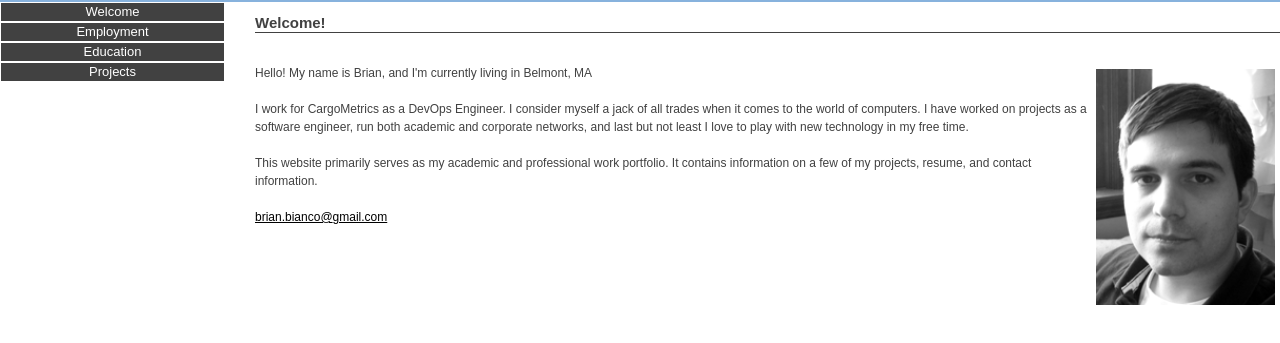
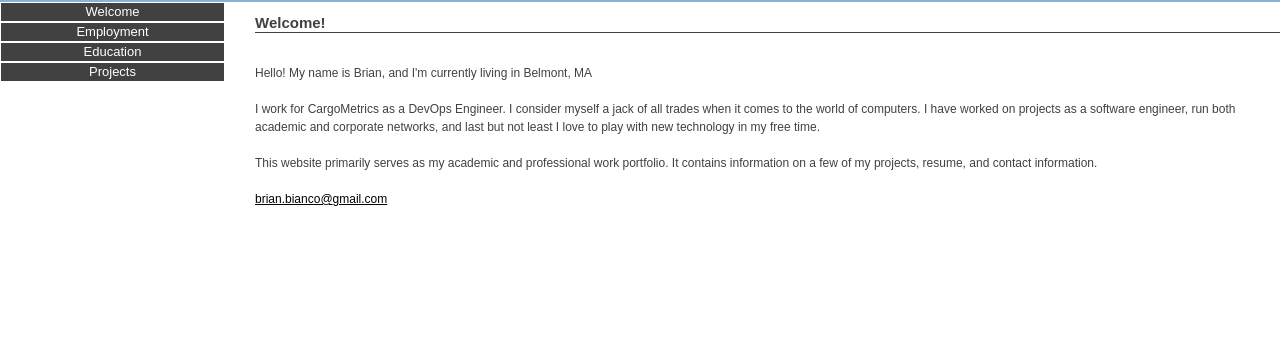
Before and after one commit to brianbianco/brianbianco.github.io, a plain HTML site: page index.html in a window 1280 px wide. Shown: the part 45-388 px from the top of the page. Drawn offline with nearby package versions, Linux system fonts and the light colour scheme.

Commit message:
Removes the picture of myself because I don't like it

```diff
--- a/index.html
+++ b/index.html
@@ -39,7 +39,6 @@
      <div id="welcome" class="content" style="display:block">
      <h2>Welcome!</h2><br/>
 
-      <img class="me imgbox" src="images/me.png" alt="A picture of some nerd"/>
        Hello! My name is Brian, and I'm currently living in Belmont, MA<br/><br/>
 
        I work for CargoMetrics as a DevOps Engineer.  I consider myself a jack of all trades when it comes to the world of computers.  I have worked on projects as a software engineer, run both academic and corporate networks, and last but not least I love to play with new technology in my free time.<br/><br/>
```
